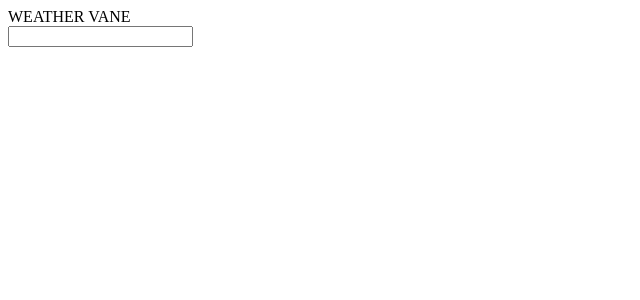
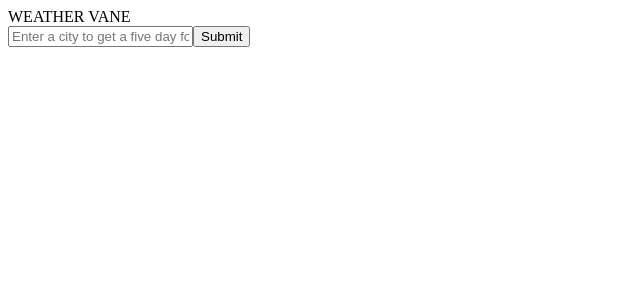
Before and after one commit to vo-eric/WeatherVane, a React app: page / in a window 1280 px wide. Shown: the top 300 px of the page, without its empty margins (0-640 px from the left). Built offline with nearby package versions, Linux system fonts and the light colour scheme.

Commit message:
add input and change handlers

```diff
--- a/src/containers/search_bar.js
+++ b/src/containers/search_bar.js
@@ -2,11 +2,41 @@ import React, { Component } from 'react';
 import ReactDOM from 'react-dom';
 
 export default class SearchBar extends Component {
+  constructor(props) {
+    super(props);
+
+    this.state = { term: '' };
+    this.onInputChange = this.onInputChange.bind(this);
+    this.onFormSubmit = this.onFormSubmit.bind(this);
+  }
+
+  onInputChange(event) {
+    this.setState({ term: event.target.value });
+  }
+
+  onFormSubmit(event) {
+    event.preventDefault();
+
+    this.setState({ term: '' });
+
+  }
   render () {
     return (
       <form className="city-input">
-        <input />
+        <input
+          placeholder="Enter a city to get a five day forecast"
+          className="city-form"
+          value={this.state.term}
+          onChange={this.onInputChange}
+        />
+      <span className="input-submit">
+        <button
+          type="submit"
+          className="submit-button">
+          Submit
+        </button>
+        </span>
       </form>
-    )
+    );
   }
 }
```
